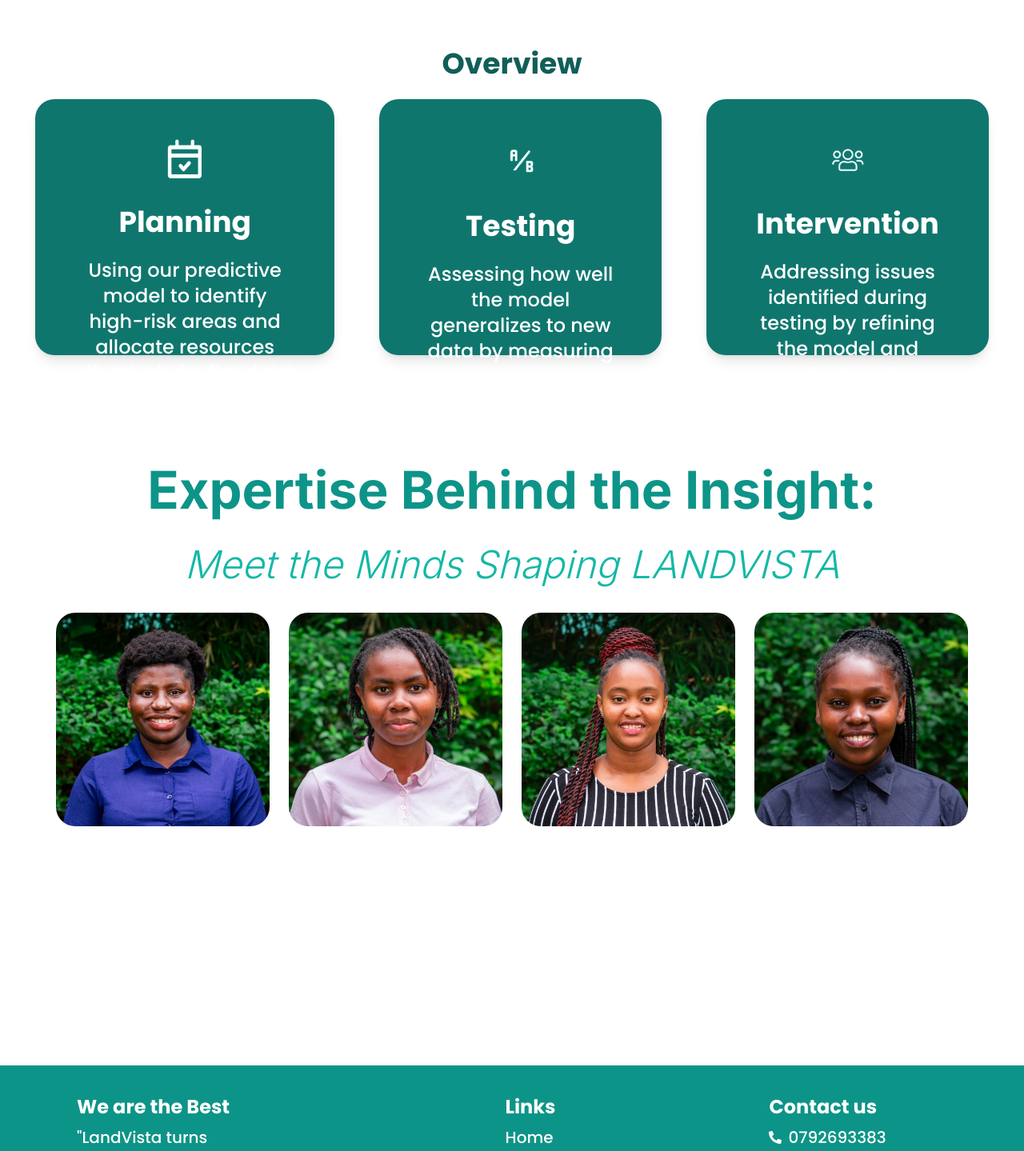
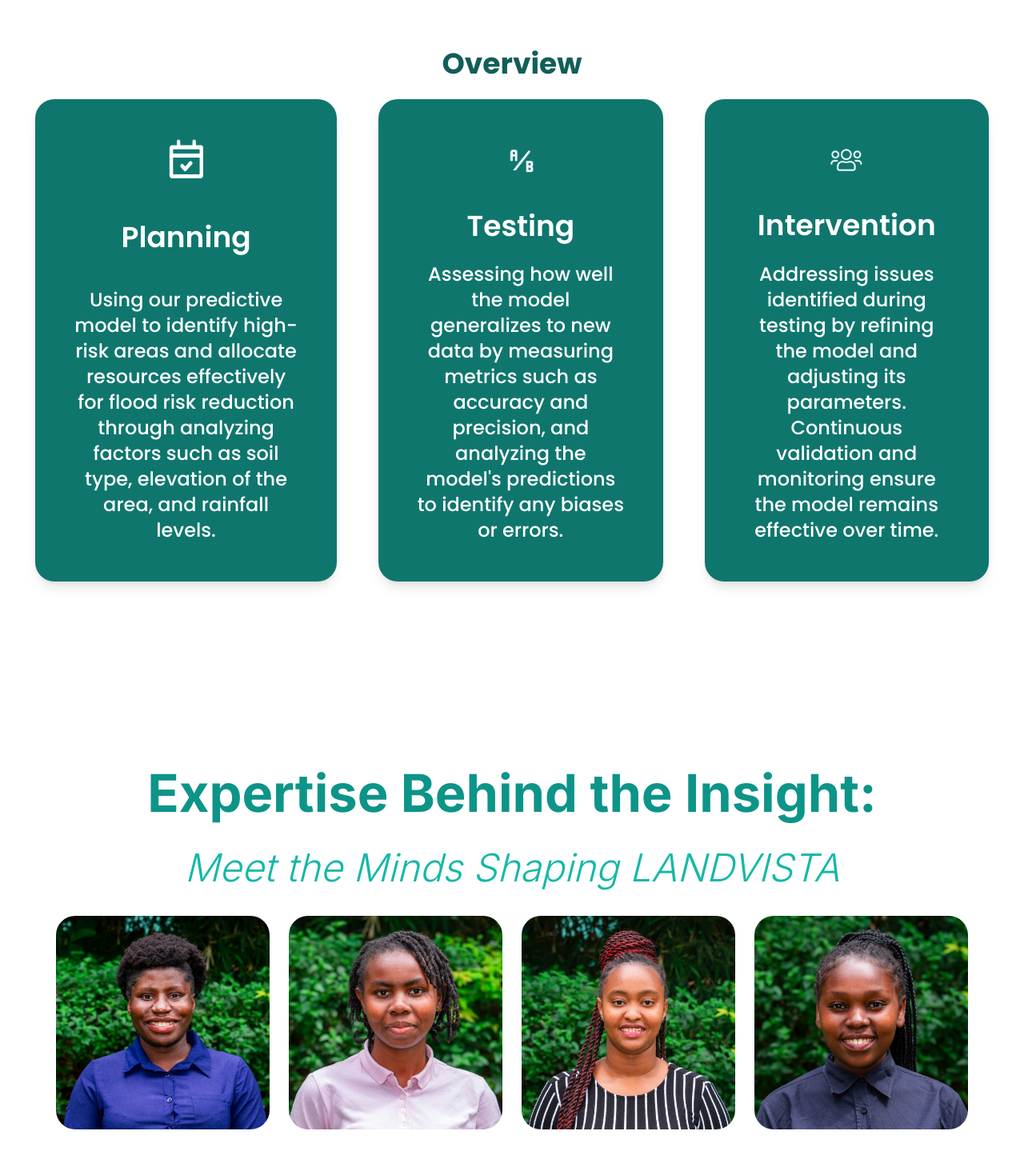
Before and after one commit to akirachix/Kishya-Informational, a Next.js app in the folder landvista-informationalwebsite/: page / in a window 1280 px wide. Shown: the part 2280-3719 px from the top of the page at 80% size. Built offline with nearby package versions, Linux system fonts and the light colour scheme.

Commit message:
made changes

```diff
--- a/landvista-informationalwebsite/src/app/components/About/index.tsx
+++ b/landvista-informationalwebsite/src/app/components/About/index.tsx
@@ -4,7 +4,7 @@
 import { Poppins } from 'next/font/google';
 
 const poppins = Poppins({
-  weight: ['500', '700'],
+  weight: ['300', '600'],
   subsets: ['latin'],
   display: 'swap',
 });
@@ -30,7 +30,7 @@
               className="h-42 w-full  rounded-[2rem] md:h-[330px] md:w-[600px] mx-auto"
             />
           </div>
-          <div className={`md:w-full border-4 border-[#008080] p-8 md:p-12 rounded-[1rem] text-2xl md:text-4xl order-2`}>
+          <div className={`md:w-full border-4 border-[#008080] p-8 md:p-12 rounded-[1rem] text-xl md:text-4xl order-2`}>
             <p className='text-lg md:text-3xl xl:text-3xl'>
               The LandVista Flood Risk Assessment System is a web portal providing flood risk evaluations for lands in Nairobi.
               It features an intuitive interface for homeowners and developers, integrating advanced flood prediction models and
--- a/landvista-informationalwebsite/src/app/components/Overview/index.tsx
+++ b/landvista-informationalwebsite/src/app/components/Overview/index.tsx
@@ -17,9 +17,9 @@
       </h1>
       <div className="grid grid-cols-1 sm:grid-cols-2 xl:flex gap-8">
 
-        <div className="md:mb-12 bg-teal-700 text-white rounded-3xl shadow-lg p-12 flex flex-col justify-between items-center mx-3 h-80">
+        <div className="md:mb-12 bg-teal-700 text-white rounded-3xl shadow-lg p-12 flex flex-col justify-between items-center mx-3 h-100">
           <Image
-            src='/images/CheckList.png'
+            src='/Images/CheckList.png'
             alt="Planning"
             width={56}
             height={56}
@@ -31,9 +31,9 @@
           </p>
         </div>
 
-        <div className="md:mb-12 bg-teal-700 text-white rounded-3xl shadow-lg p-12 flex flex-col justify-between items-center mx-3 h-80">
+        <div className="md:mb-12 bg-teal-700 text-white rounded-3xl shadow-lg p-12 flex flex-col justify-between items-center mx-2 h-100">
           <Image
-            src='/images/AB test.png'
+            src='/Images/AB test.png'
             alt="Testing"
             width={56}
             height={56}
@@ -45,9 +45,9 @@
           </p>
         </div>
 
-        <div className="md:mb-12 bg-teal-700 text-white rounded-3xl shadow-lg p-12 flex flex-col justify-between items-center mx-3 h-80">
+        <div className="md:mb-12 bg-teal-700 text-white rounded-3xl shadow-lg p-12 flex flex-col justify-between items-center mx-3 h-100">
           <Image
-            src='/images/Intervention.png'
+            src='/Images/Intervention.png'
             alt="Intervention"
             width={56}
             height={56}
--- a/landvista-informationalwebsite/src/app/components/Team/index.tsx
+++ b/landvista-informationalwebsite/src/app/components/Team/index.tsx
@@ -46,7 +46,7 @@
 
 const TeamSection = () => {
   return (
-    <div id="team" className="w-full min-h-screen flex flex-col items-center justify-start py-8 overflow-hidden px-4 lg:px-10">
+    <div id="team" className="w-full min-h-screen flex flex-col items-center justify-start py-32 overflow-hidden px-4 lg:px-10">
       <h2 className="heading-main font-bold text-center mb-6 text-teal-600 text-[48px] sm:text-[53px] md:text-[58px] lg:text-[65px] xl:text-[65px]">
         Expertise Behind the Insight:
         <span className="heading-sub block font-light italic mt-2 text-[34px] sm:text-[38px] md:text-[42px] lg:text-[48px] xl:text-[48px] text-teal-500">
```
